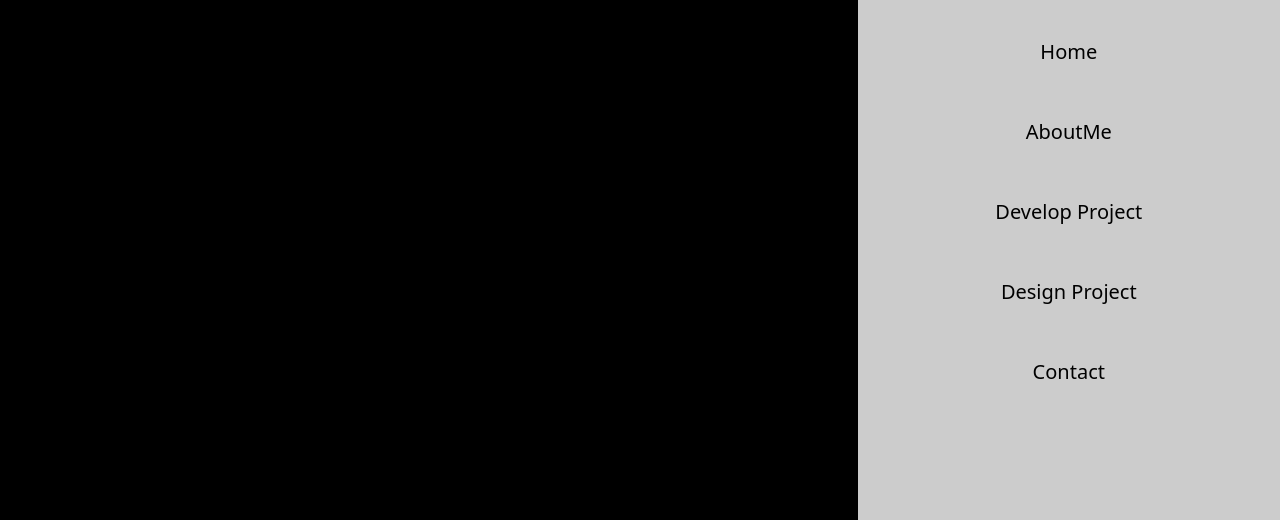
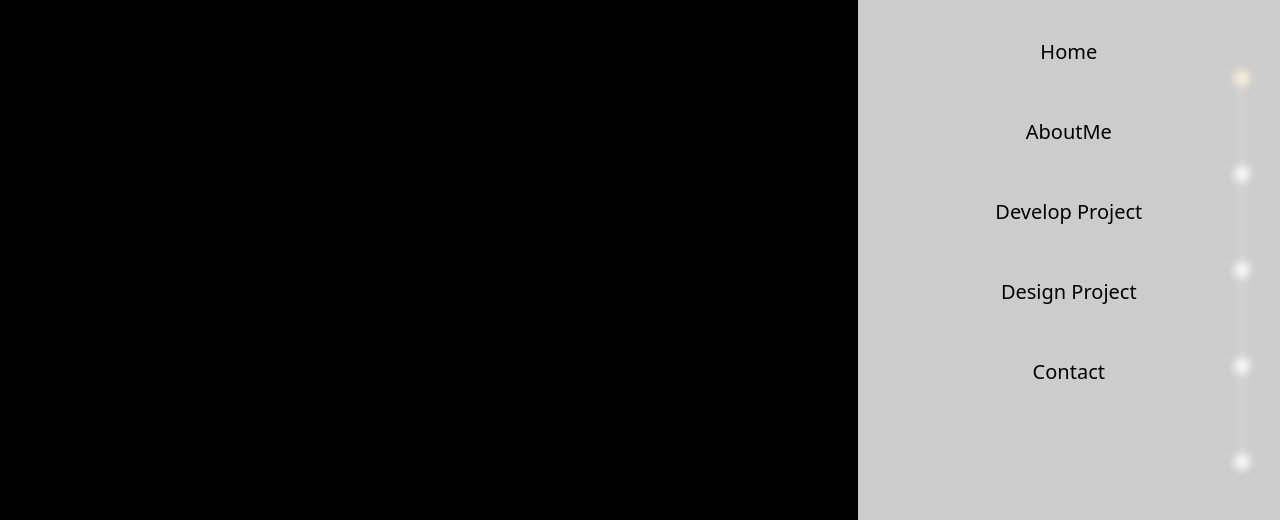
Before and after one commit to min0312/Portfolio, a React (Create React App) app: page / in a window 1280 px wide. Both pictures are taken after a click on the button 1238 px from the left and 32 px from the top of the page. Shown: the part 162-682 px from the top of the page. Built offline with nearby package versions, Linux system fonts and the light colour scheme.

Commit message:
Feat: Nav 생성

```diff
--- a/src/App.js
+++ b/src/App.js
@@ -2,6 +2,7 @@ import { useState } from "react";
 import { BrowserRouter, Route, Routes } from "react-router-dom";
 import './App.css';
 import Header from "./component/Header";
+import Navbar from "./component/Navbar";
 import AboutMe from "./page/AboutMe";
 import Contact from "./page/Contact";
 import Design from "./page/Design";
@@ -22,6 +23,7 @@ function App() {
       <BrowserRouter>
         <Header handleMenuToggle={handleMenuToggle}/>
         {showMenu && <Menu handleMenuToggle={handleMenuToggle} />}
+        <Navbar />
         <Routes>
           <Route path="/" element={<Main />} />
           <Route path='/AboutMe' element={<AboutMe />} />
--- a/src/component/Header.jsx
+++ b/src/component/Header.jsx
@@ -1,5 +1,3 @@
-// ...
-
 import { useState } from "react";
 import { AiOutlinePlus } from "react-icons/ai";
 import { Link } from "react-router-dom";
--- /dev/null
+++ b/src/component/Navbar.jsx
@@ -0,0 +1,48 @@
+// absolute bg-slate-300 h-[100vh] w-[5vw] right-0
+
+import React, { Fragment, useState } from "react";
+import { Link, useLocation } from "react-router-dom";
+
+export default function Nav() {
+  const location = useLocation();
+
+  const [hoveredId, setHoveredId] = useState(null);
+
+  const navItems = [
+    { id: 1, name: "Main", path: "/" },
+    { id: 2, name: "About Me", path: "/AboutMe" },
+    { id: 3, name: "Develop Project", path: "/Develop" },
+    { id: 4, name: "Design Project", path: "/Design" },
+    { id: 5, name: "Contact", path: "/contact" }
+  ];
+
+  return (
+    <div className="flex flex-col items-center absolute h-[92vh] w-[6vw] right-0 place-content-center">
+      {navItems.map((item) => (
+        <Fragment key={item.id}>
+          <Link to={item.path}>
+            <div
+              className={`relative w-4 h-4 ${
+                location.pathname === item.path ? "bg-[#E2C044]" : "bg-[#F5F0F6]"
+              } rounded-full`}
+              onMouseEnter={() => setHoveredId(item.id)} // 해당 동그라미에 마우스가 올라갔을 때 id를 업데이트
+              onMouseLeave={() => setHoveredId(null)} // 해당 동그라미에서 마우스가 벗어났을 때 id를 초기화
+            >
+              {hoveredId === item.id && ( // 현재 hover된 동그라미에 대해서만 네모를 보여줌
+                <div className={`absolute -top-3 right-10 w-[8vw] rounded-lg text-center p-2
+                ${location.pathname === item.path ? "bg-[#E2C044] text-[#000000]" : "text-[#E2C044] border-2 border-[#E2C044] border-solid"}`}>
+                  {item.name}
+                </div>
+              )}
+            </div>
+          </Link>
+          {item.id < navItems.length && (
+            <div
+              className="w-[0.1vw] h-[10vh] bg-[#F5F0F6]"
+            ></div>
+          )}
+        </Fragment>
+      ))}
+    </div>
+  );
+}
--- a/src/page/Main.jsx
+++ b/src/page/Main.jsx
@@ -1,9 +1,5 @@
-import { animateScroll as scroll } from "react-scroll";
 
 export default function Main() {
-  const scrollToElement = (id) => {
-    scroll.scrollTo(document.getElementById(id).offsetTop);
-  };
 
   return (
     <>
@@ -12,27 +8,7 @@ export default function Main() {
           <p>Front-End</p>
           <p>Developer</p>
         </div>
-        {/* <div className="h-[60vh] text-xl flex justify-between place-items-center text-center">
-          <div className="w-[15vw]" onClick={() => scrollToElement("AboutMe")}>
-            AboutMe
-          </div>
-          <div className="w-[15vw]" onClick={() => scrollToElement("Develop")}>
-            Develop Portfolio
-          </div>
-          <div className="w-[15vw]" onClick={() => scrollToElement("Design")}>
-            Design Portfolio
-          </div>
-          <div className="w-[15vw]" onClick={() => scrollToElement("Contact")}>
-            Contact
-          </div>
-        </div> */}
       </div>
-      {/* <div className="pt-[5vh]">
-        <div id="AboutMe"><AboutMe /></div>
-        <div id="Develop"><Develop /></div>
-        <div id="Design"><Design /></div>
-        <div id="Contact"><Contact /></div>
-      </div> */}
     </>
   );
 }
--- a/src/page/Menu.jsx
+++ b/src/page/Menu.jsx
@@ -6,7 +6,7 @@ export default function Menu({ handleMenuToggle }) {
   }
 
   return (
-    <div className="fixed inset-y-0 bg-white bg-opacity-80 z-10 flex justify-center items-center w-full sm:max-w-[33vw] right-0">
+    <div className="backdrop-blur-sm fixed inset-y-0 bg-white bg-opacity-80 z-10 flex justify-center items-center w-full sm:max-w-[33vw] right-0">
       <div className="text-black text-center text-xl">
         <Link to={"/"} onClick={closeMenu}><p className="h-[10vh]">Home</p></Link>
         <Link to={"/AboutMe"} onClick={closeMenu}><p className="h-[10vh]">AboutMe</p></Link>
```
